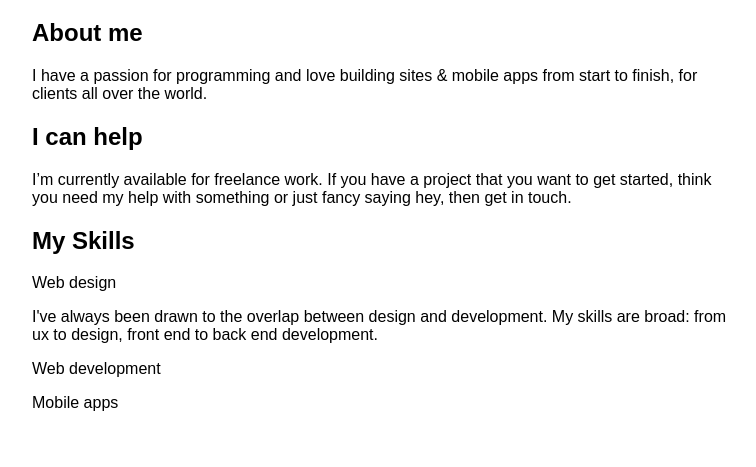
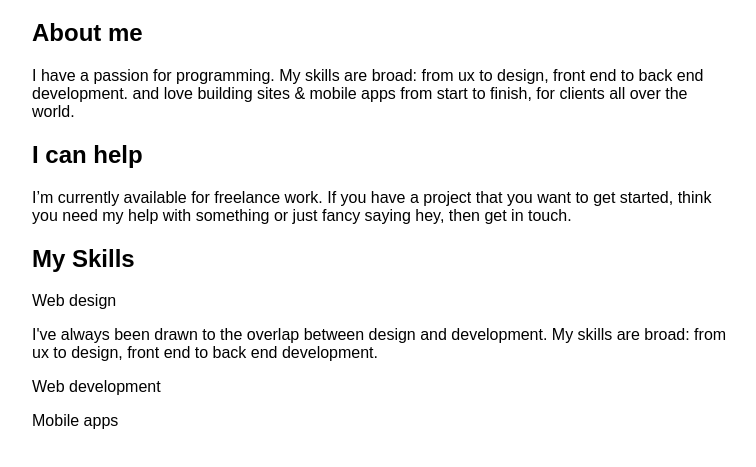
Before and after one commit to lamine-it/lamine-it.github.io, a plain HTML site: page index.html in a window 1280 px wide. Shown: the part 61-528 px from the top of the page, without its empty margins (258-1014 px from the left). Drawn offline with Linux system fonts and the light colour scheme.

Commit message:
Update index.html

```diff
--- a/index.html
+++ b/index.html
@@ -10,7 +10,7 @@
 		<div id="main">
 			<h1>My name is Lamine. I'm a programmer.</h1>
 			<h2>About me</h2>
-			<p>I have a passion for programming and love building sites & mobile apps from start to finish, for clients all over the world.</p>
+			<p>I have a passion for programming. My skills are broad: from ux to design, front end to back end development. and love building sites & mobile apps from start to finish, for clients all over the world.</p>
 			<h2>I can help</h2>
 			<p>I’m currently available for freelance work. If you have a project that you want to get started, think you need my help with something or just fancy saying hey, then get in touch.</p>
 			<h2>My Skills</h2>
```
